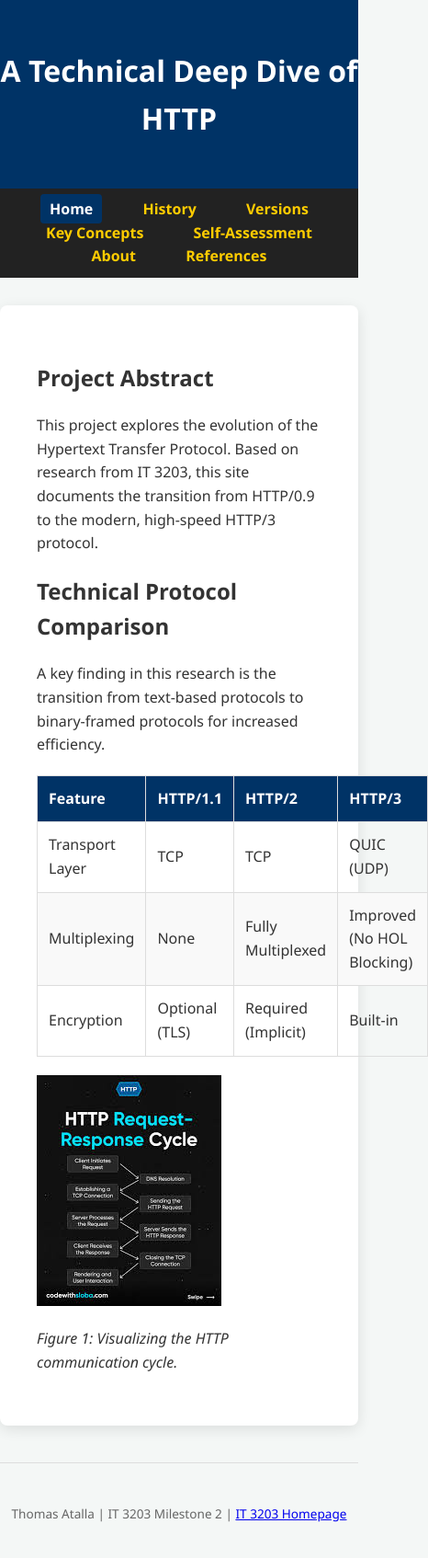
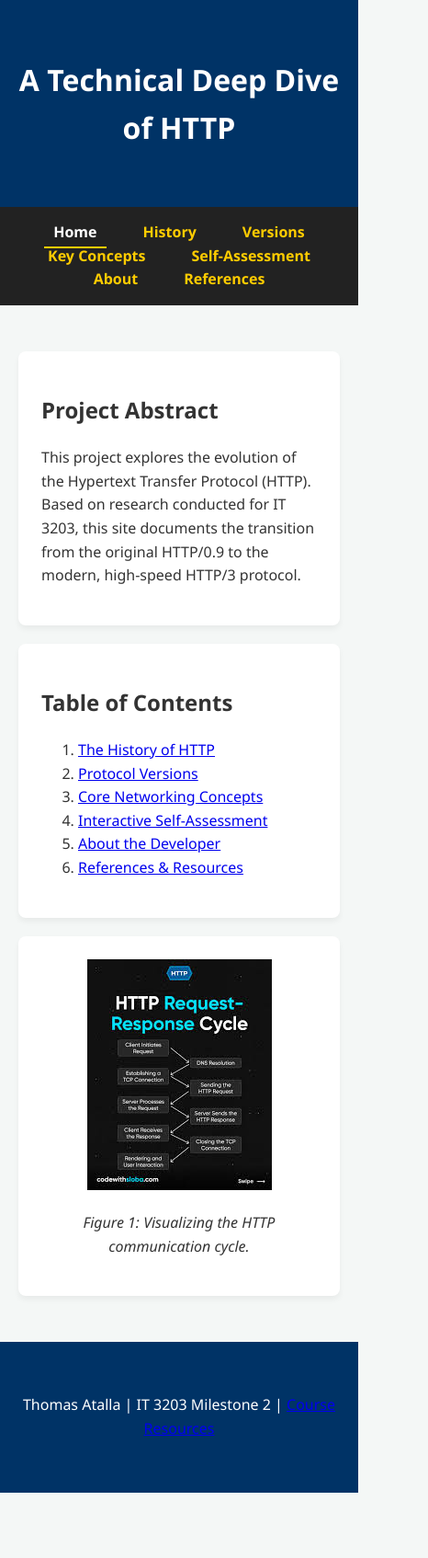
Before and after one commit to TomMat1111/It3203-project, a plain HTML site: page index.html in a window 390 px wide. Shown: the whole page at 92% size, 466 px wide, since content can reach past the window. After the commit the page ends 1623 px from the top, so only its background shows below. Drawn offline with Linux system fonts and the light colour scheme.

Commit message:
Added Feedback and 2nd Milestone

```diff
--- a/index.html
+++ b/index.html
@@ -3,7 +3,7 @@
 <head>
     <meta charset="UTF-8">
     <meta name="viewport" content="width=device-width, initial-scale=1.0">
-    <title>HTTP Deep Dive | Home</title>
+    <title>HTTP Protocol Research | Home</title>
     <link rel="stylesheet" href="style.css">
 </head>
 <body>
@@ -12,7 +12,7 @@
     </header>
 
     <nav>
-        <ul>
+        <ul class="flex-nav">
             <li><a href="index.html" class="active">Home</a></li>
             <li><a href="history.html">History</a></li>
             <li><a href="versions.html">Versions</a></li>
@@ -23,55 +23,34 @@
         </ul>
     </nav>
 
-    <main>
-        <section>
+    <main class="grid-container">
+
+        <section class="card">
             <h2>Project Abstract</h2>
-            <p>This project explores the evolution of the Hypertext Transfer Protocol. Based on research from IT 3203, this site documents the transition from HTTP/0.9 to the modern, high-speed HTTP/3 protocol.</p>
+            <p>This project explores the evolution of the Hypertext Transfer Protocol (HTTP). Based on research conducted for IT 3203, this site documents the transition from the original HTTP/0.9 to the modern, high-speed HTTP/3 protocol.</p>
         </section>
 
-        <section>
-            <h2>Technical Protocol Comparison</h2>
-            <p>A key finding in this research is the transition from text-based protocols to binary-framed protocols for increased efficiency.</p>
-            <table>
-                <thead>
-                    <tr>
-                        <th>Feature</th>
-                        <th>HTTP/1.1</th>
-                        <th>HTTP/2</th>
-                        <th>HTTP/3</th>
-                    </tr>
-                </thead>
-                <tbody>
-                    <tr>
-                        <td>Transport Layer</td>
-                        <td>TCP</td>
-                        <td>TCP</td>
-                        <td>QUIC (UDP)</td>
-                    </tr>
-                    <tr>
-                        <td>Multiplexing</td>
-                        <td>None</td>
-                        <td>Fully Multiplexed</td>
-                        <td>Improved (No HOL Blocking)</td>
-                    </tr>
-                    <tr>
-                        <td>Encryption</td>
-                        <td>Optional (TLS)</td>
-                        <td>Required (Implicit)</td>
-                        <td>Built-in</td>
-                    </tr>
-                </tbody>
-            </table>
+        <section class="card">
+            <h2>Table of Contents</h2>
+            <ol>
+                <li><a href="history.html">The History of HTTP</a></li>
+                <li><a href="versions.html">Protocol Versions</a></li>
+                <li><a href="concepts.html">Core Networking Concepts</a></li>
+                <li><a href="quiz.html">Interactive Self-Assessment</a></li>
+                <li><a href="about.html">About the Developer</a></li>
+                <li><a href="references.html">References & Resources</a></li>
+            </ol>
         </section>
 
-        <div class="img-container">
-            <img src="protocol.jpg" alt="Technical diagram of HTTP request and response">
+        <section class="card full-width">
+            <img src="protocol.jpg" alt="Technical diagram of HTTP request and response cycle">
             <p><em>Figure 1: Visualizing the HTTP communication cycle.</em></p>
-        </div>
+        </section>
+
     </main>
 
     <footer>
-        <p>Thomas Atalla | IT 3203 Milestone 2 | <a href="https://ksuweb.github.io/IT3203/">IT 3203 Homepage</a></p>
+        <p>Thomas Atalla | IT 3203 Milestone 2 | <a href="https://ksuweb.github.io/IT3203/">Course Resources</a></p>
     </footer>
 </body>
 </html>
--- a/style.css
+++ b/style.css
@@ -1,7 +1,10 @@
-/* Thomas Atalla | IT 3203 Milestone 2 Optimized CSS */
+/* IT 3203 Milestone 2 - Thomas Atalla
+   Refactored for CSS Grid and Flexbox Layouts
+*/
 
+/* --- Base & Reset --- */
 body {
-    font-family: 'Segoe UI', Tahoma, Arial, sans-serif;
+    font-family: 'Segoe UI', Tahoma, Geneva, Verdana, sans-serif;
     line-height: 1.6;
     margin: 0;
     background-color: #f4f7f6;
@@ -10,59 +13,82 @@ body {
 
 header, footer {
     text-align: center;
-    padding: 30px 0;
-}
-
-header {
-    background-color: #003366; /* Business Blue */
+    padding: 40px 20px;
+    background-color: #003366; /* Deep Business Blue */
     color: white;
 }
 
+/* --- Navigation (Flexbox Implementation) --- */
 nav {
     background-color: #222;
-    padding: 10px;
-    text-align: center;
+    padding: 15px 0;
 }
 
-nav ul { list-style: none; margin: 0; padding: 0; }
-nav ul li { display: inline; margin: 0 15px; }
+.flex-nav {
+    display: flex;
+    justify-content: center;
+    list-style: none;
+    margin: 0;
+    padding: 0;
+    flex-wrap: wrap;
+}
 
-nav ul li a {
-    color: #ffcc00; /* Gold accent */
+.flex-nav li { margin: 0 15px; }
+
+.flex-nav a {
+    color: #ffcc00; /* Gold Accent */
     text-decoration: none;
     font-weight: bold;
     padding: 5px 10px;
     transition: 0.3s;
 }
 
-/* Active State for Navigation */
-nav ul li a.active {
+.flex-nav a.active {
     color: #fff;
-    background-color: #003366;
-    border-radius: 4px;
+    border-bottom: 2px solid #ffcc00;
 }
 
-main {
-    max-width: 950px;
+/* --- Content Layout (CSS Grid Implementation) --- */
+.grid-container {
+    display: grid;
+    max-width: 1100px;
     margin: 30px auto;
-    padding: 40px;
-    background: white;
-    box-shadow: 0 4px 15px rgba(0,0,0,0.1);
-    border-radius: 8px;
+    padding: 20px;
+    gap: 20px;
+    /* Two-column layout: Main content and Sidebar */
+    grid-template-columns: 2fr 1fr;
 }
 
-/* Enhanced Content Styling */
+/* --- Visual Components --- */
+.card {
+    background: white;
+    padding: 25px;
+    border-radius: 8px;
+    box-shadow: 0 4px 6px rgba(0,0,0,0.05);
+}
+
+.full-width {
+    grid-column: 1 / -1;
+    text-align: center;
+}
+
+/* --- Table Styling --- */
 table {
     width: 100%;
     border-collapse: collapse;
     margin: 20px 0;
 }
 
-th, td { border: 1px solid #ddd; padding: 12px; text-align: left; }
+th, td {
+    border: 1px solid #ddd;
+    padding: 12px;
+    text-align: left;
+}
+
 th { background-color: #003366; color: white; }
 tr:nth-child(even) { background-color: #f9f9f9; }
 
-/* Quiz Styling */
+/* --- Quiz Styling --- */
 .question-card {
     border: 1px solid #ddd;
     padding: 20px;
@@ -74,21 +100,9 @@ tr:nth-child(even) { background-color: #f9f9f9; }
 .feedback { font-weight: bold; margin-top: 10px; }
 .hidden { display: none; }
 
-.controls button {
-    padding: 12px 25px;
-    border: none;
-    border-radius: 4px;
-    cursor: pointer;
-    font-weight: bold;
-    color: white;
+/* --- Responsive Adjustments --- */
+@media (max-width: 768px) {
+    .grid-container {
+        grid-template-columns: 1fr;
+    }
 }
-
-button[onclick="calculateScore()"] { background: #003366; }
-button[type="reset"] { background: #777; margin-left: 10px; }
-
-footer {
-    font-size: 0.85rem;
-    color: #666;
-    border-top: 1px solid #ddd;
-    margin-top: 40px;
-}
```
Also changed, not shown: about.html (+24 -25 lines), concepts.html (+20 -13 lines), history.html (+19 -21 lines), quiz.html (+13 -14 lines), quiz.js (+16 -14 lines), references.html (+42 -27 lines), versions.html (+13 -11 lines).
